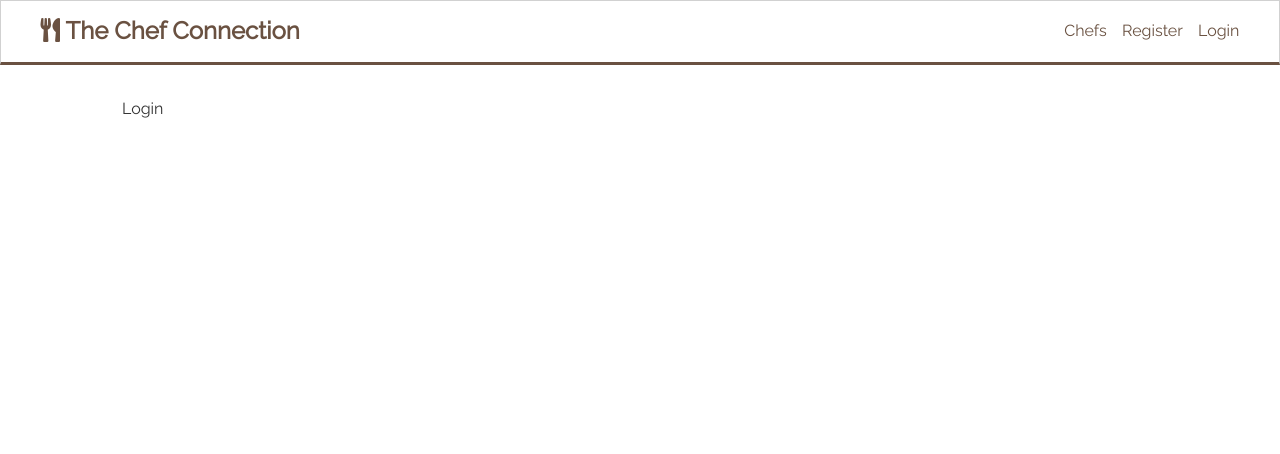
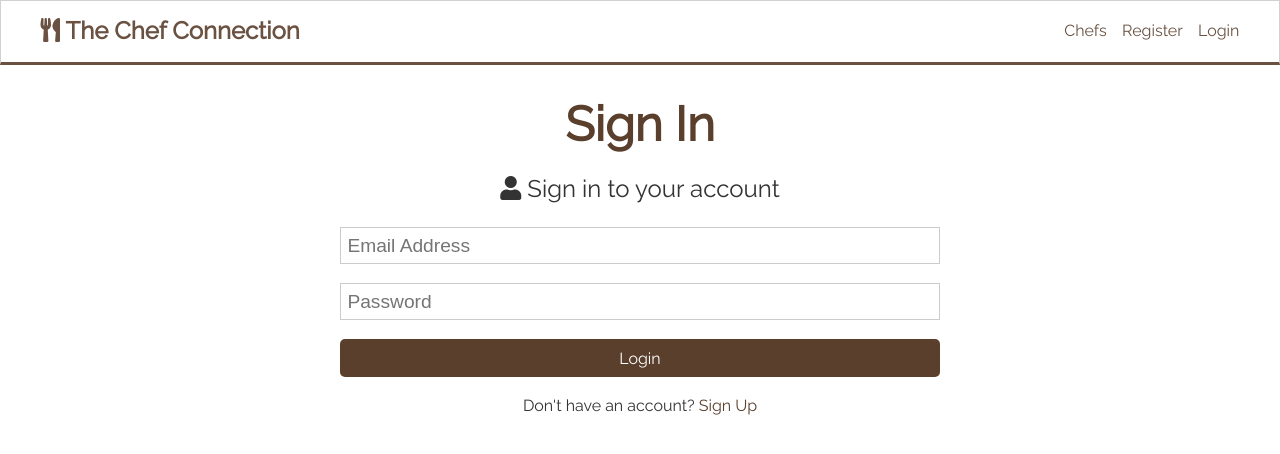
Before and after one commit to madeleinewoodbury/the-chef-connection, a React (Create React App) app in the folder client/: page /login in a window 1280 px wide. Shown: the top 454 px of the page. Built offline with nearby package versions, Linux system fonts and the light colour scheme.

Commit message:
Login form updated with useSate hooks

```diff
--- a/client/src/components/auth/Login.js
+++ b/client/src/components/auth/Login.js
@@ -1,7 +1,65 @@
-import React from 'react';
+import React, { Fragment, useState } from 'react';
+import { Link } from 'react-router-dom';
 
 const Login = () => {
-  return <div>Login</div>;
+  const [formData, setFormData] = useState({
+    email: '',
+    password: ''
+  });
+
+  const { email, password } = formData;
+
+  // Update form data
+  const onChange = e =>
+    setFormData({ ...formData, [e.target.name]: e.target.value });
+
+  const onSubmit = async e => {
+    e.preventDefault(e);
+    console.log('Success');
+  };
+
+  return (
+    <Fragment>
+      <div className="form-container">
+        <h1 className="large text-primary text-center">Sign In</h1>
+        <p className="lead text-center">
+          <i className="fas fa-user" /> Sign in to your account
+        </p>
+
+        <form className="form" onSubmit={e => onSubmit(e)}>
+          <div className="form-group">
+            <input
+              type="email"
+              placeholder="Email Address"
+              name="email"
+              value={email}
+              onChange={e => onChange(e)}
+              required
+            />
+          </div>
+          <div className="form-group">
+            <input
+              type="password"
+              placeholder="Password"
+              name="password"
+              value={password}
+              onChange={e => onChange(e)}
+              required
+              minLength="6"
+            />
+          </div>
+          <input
+            type="submit"
+            value="Login"
+            className="btn btn-primary btn-block"
+          />
+        </form>
+        <p className="my-1 text-center">
+          Don't have an account? <Link to="/register">Sign Up</Link>
+        </p>
+      </div>
+    </Fragment>
+  );
 };
 
 export default Login;
--- a/client/src/components/auth/Register.js
+++ b/client/src/components/auth/Register.js
@@ -1,4 +1,5 @@
 import React, { Fragment, useState } from 'react';
+import { Link } from 'react-router-dom';
 
 const Register = () => {
   const [formData, setFormData] = useState({
@@ -10,17 +11,18 @@ const Register = () => {
 
   const { name, email, password, password2 } = formData;
 
+  // Update form data
   const onChange = e =>
     setFormData({ ...formData, [e.target.name]: e.target.value });
 
-  const onSubmit = e => {
+  const onSubmit = async e => {
     e.preventDefault(e);
 
     // Check if passwords match
     if (password !== password2) {
       console.log('Passwords do not match');
     } else {
-      console.log(formData);
+      console.log('Success');
     }
   };
 
@@ -82,7 +84,7 @@ const Register = () => {
           />
         </form>
         <p className="my-1 text-center">
-          Already have an account? <a href="login.html">Sign In</a>
+          Already have an account? <Link to="/login">Sign In</Link>
         </p>
       </div>
     </Fragment>
```
